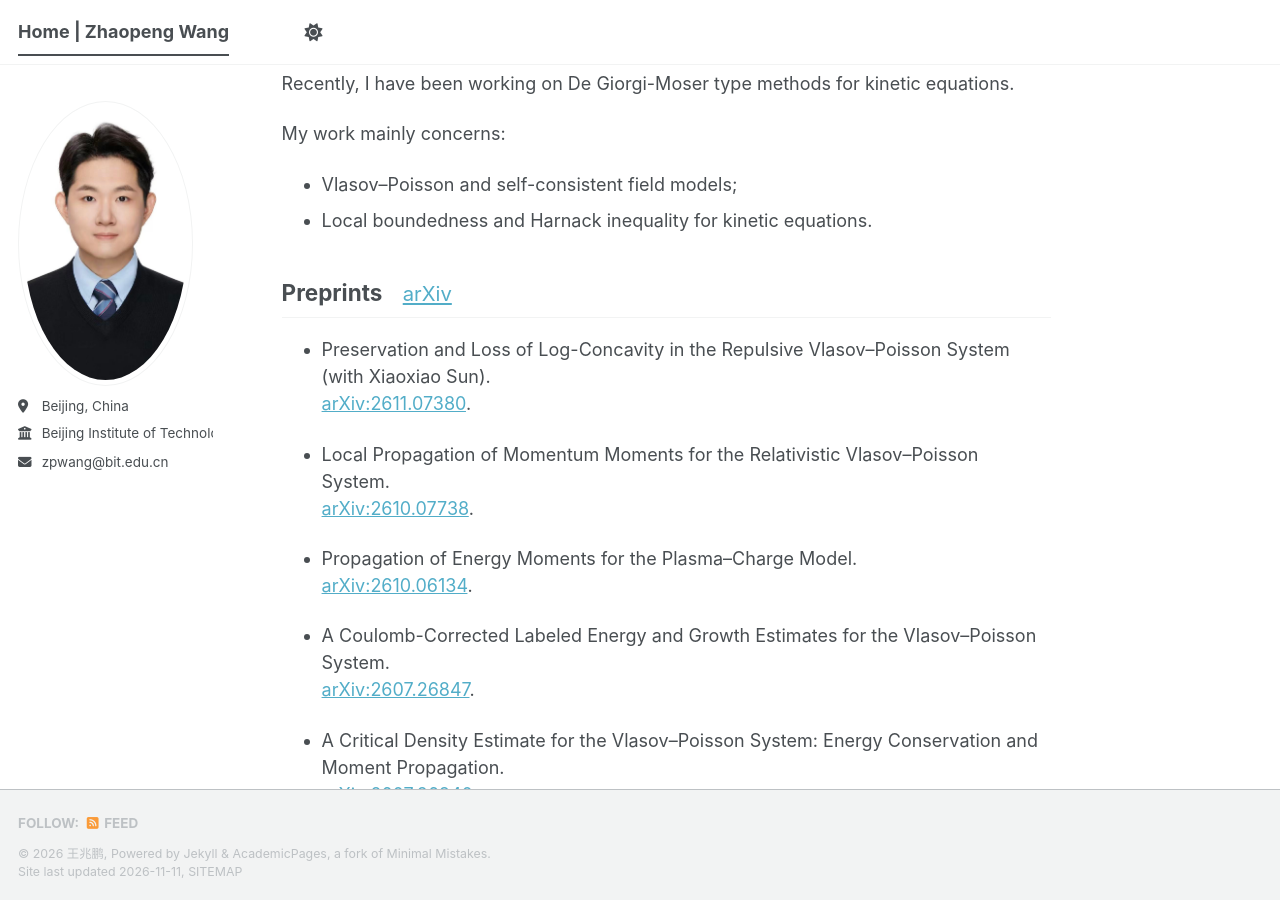
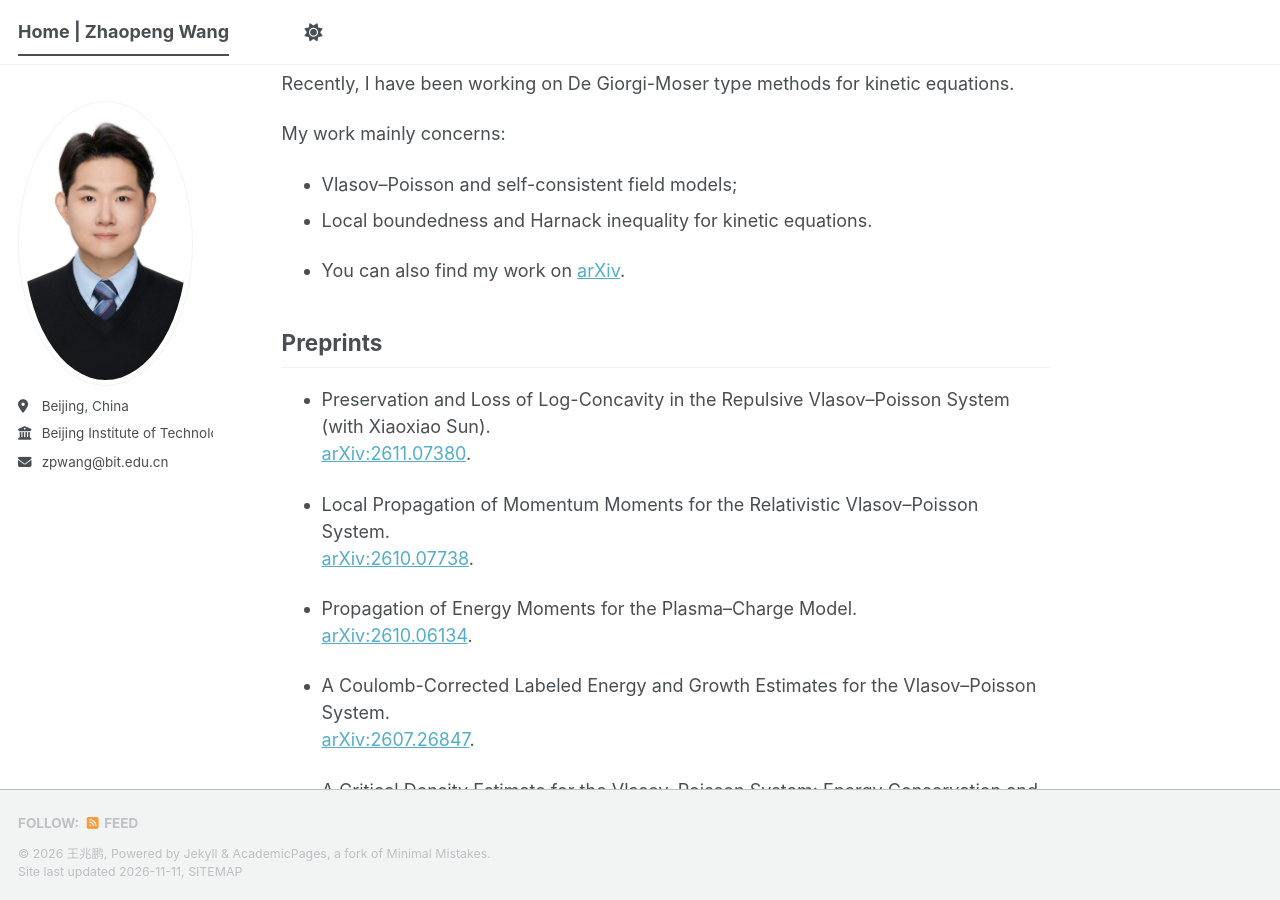
Before and after one commit to zpwangmath/zpwangmath.github.io, a Jekyll site: the page built from index.md, in a window 1280 px wide and 900 px high, scrolled down 404 px. Built offline with Jekyll 4.4.1, drawn with Linux system fonts in a browser that asks for light colours; a style sheet for code colours, icons or effects is not loaded.

Commit message:
Update arXiv link and heading in index.md
Removed redundant arXiv link and updated heading.

```diff
--- a/index.md
+++ b/index.md
@@ -18,9 +18,10 @@ My work mainly concerns:
 - Vlasov–Poisson and self-consistent field models;
 - Local boundedness and Harnack inequality for kinetic equations.
 
+- <p>You can also find my work on <a href="https://arxiv.org/a/wang_z_38" target="_blank" rel="noopener noreferrer">arXiv</a>.</p>
 
-<h2>Preprints <a href="https://arxiv.org/a/wang_z_38" target="_blank" rel="noopener noreferrer" style="font-size: 0.9em; margin-left: 15px; font-weight: normal;">arXiv</a></h2>
 
+<h2>Preprints</h2>
 
 - Preservation and Loss of Log-Concavity in the Repulsive Vlasov--Poisson System  (with Xiaoxiao Sun).<br>
 <a href="https://arxiv.org/abs/2611.07380">arXiv:2611.07380</a>.
```
